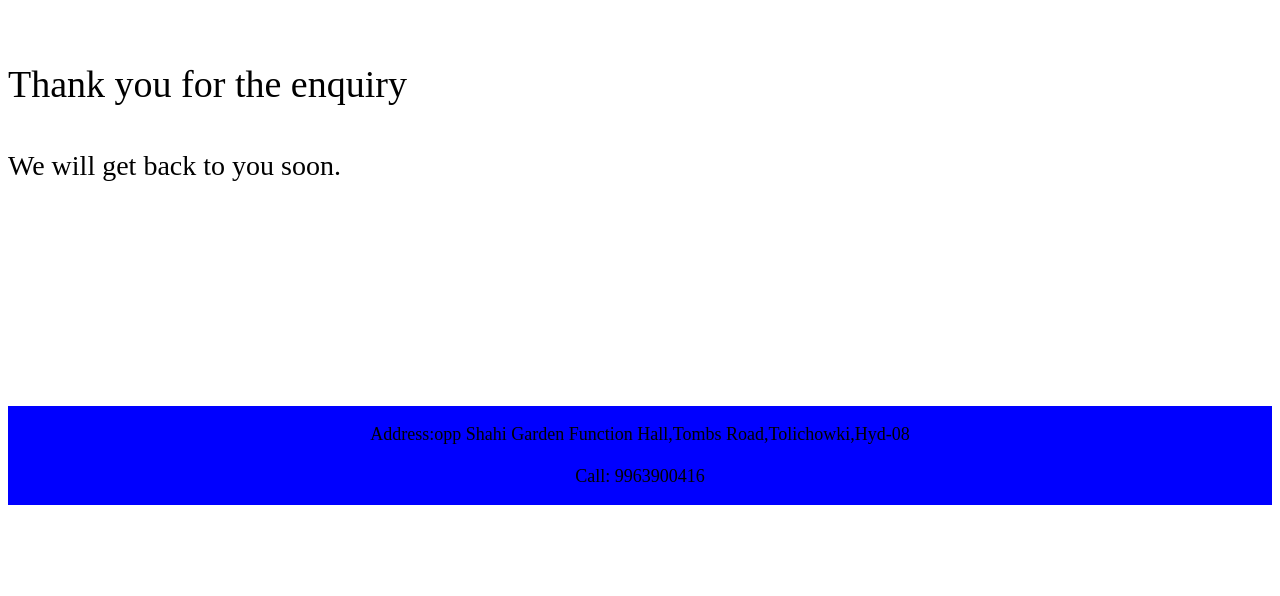
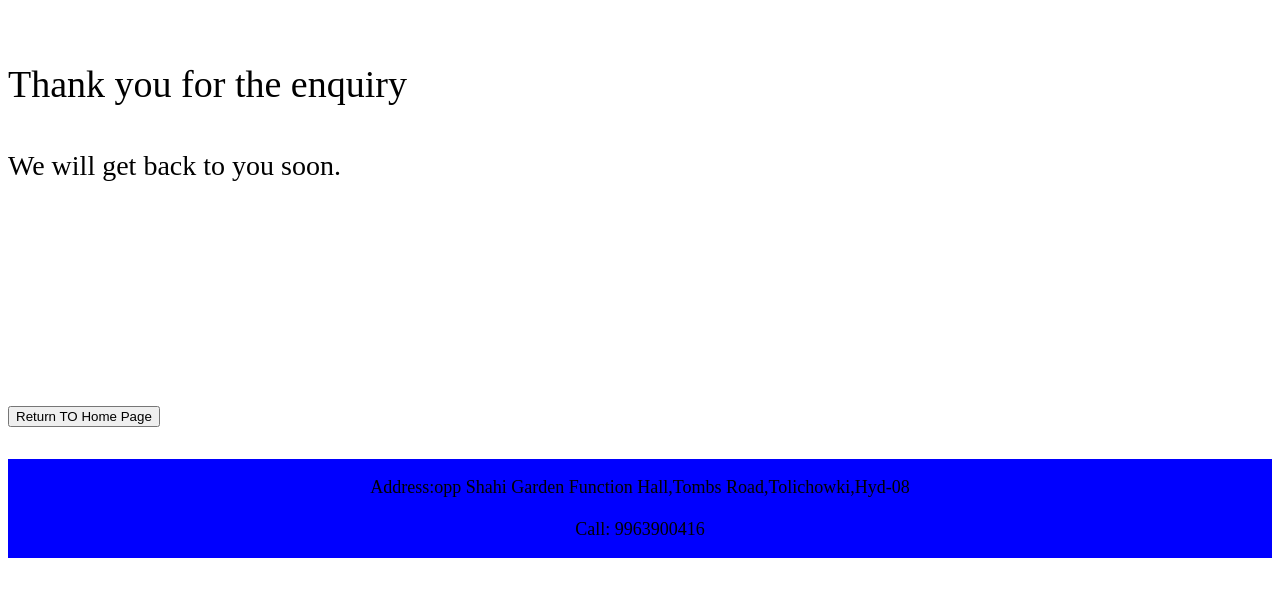
Before and after one commit to shaanacademy/Endpage, a plain HTML site: page index.html in a window 1280 px wide. Drawn offline with Linux system fonts and the light colour scheme.

Commit message:
Update index.html

```diff
--- a/index.html
+++ b/index.html
@@ -16,6 +16,8 @@
 <br><br><br>
 <h style="font-size:38px"> Thank you for the enquiry <h> <br><br>
 <h style="font-size:28px"> We will get back to you soon. <h> <br><br><br><br><br><br><br><br>
+<button onclick= window.open("https://shaanacademy.github.io/shaanacademy/","_self")>Return TO Home Page</button> <br><br>
+
 <footer style="color:black;background-color:blue;font-size:18px"> Address:opp Shahi Garden Function Hall,Tombs Road,Tolichowki,Hyd-08</br></br>Call: 9963900416</footer>
 
 </body>
```
